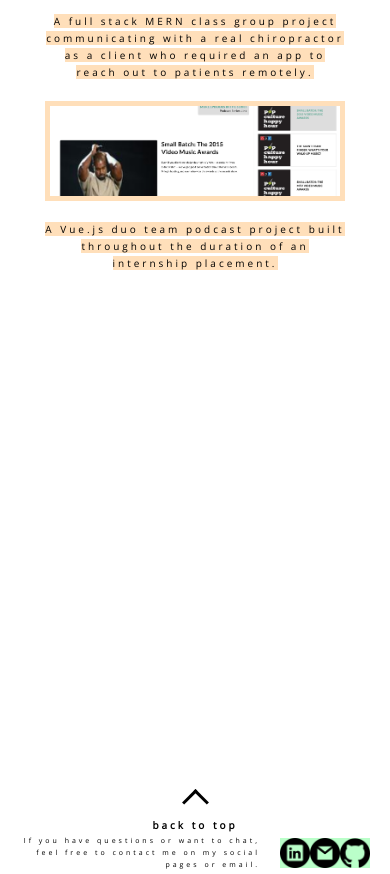
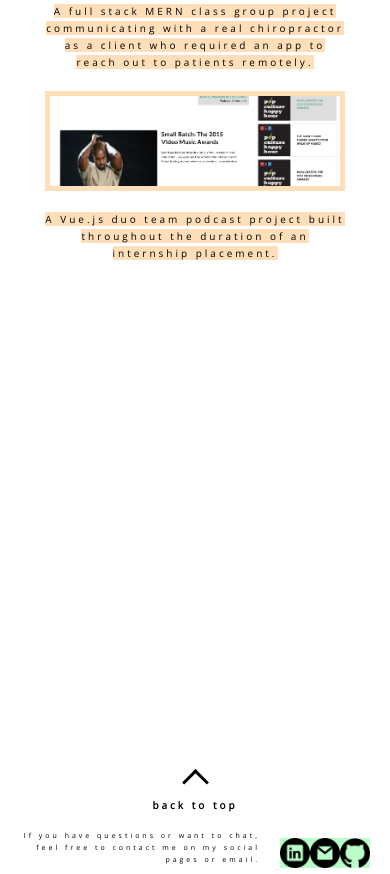
Before and after one commit to Veomany/my-portfolio-website, a website: page index.html in a window 390 px wide. Shown: the part 2586-3460 px from the top of the page. Drawn offline with nearby package versions, Linux system fonts and the light colour scheme.

Commit message:
added bottom margin to footer

```diff
--- a/sass/components/_button.scss
+++ b/sass/components/_button.scss
@@ -37,12 +37,6 @@
   }
 }
 
-@media only screen and (max-width: 530px) {
-  #project-to-top {
-    margin: 2rem 0 4rem 0;
-  }
-}
-
 @media only screen and (max-width: 768px) {
   .back-to-top {
 
--- a/sass/pages/_footer.scss
+++ b/sass/pages/_footer.scss
@@ -26,5 +26,6 @@ footer {
     font-size: 0.7rem;
     text-align: right;
     margin-left: 2rem;
+    margin-bottom: 1rem;
   }
 }
```
Also changed, not shown: css/style.css.
